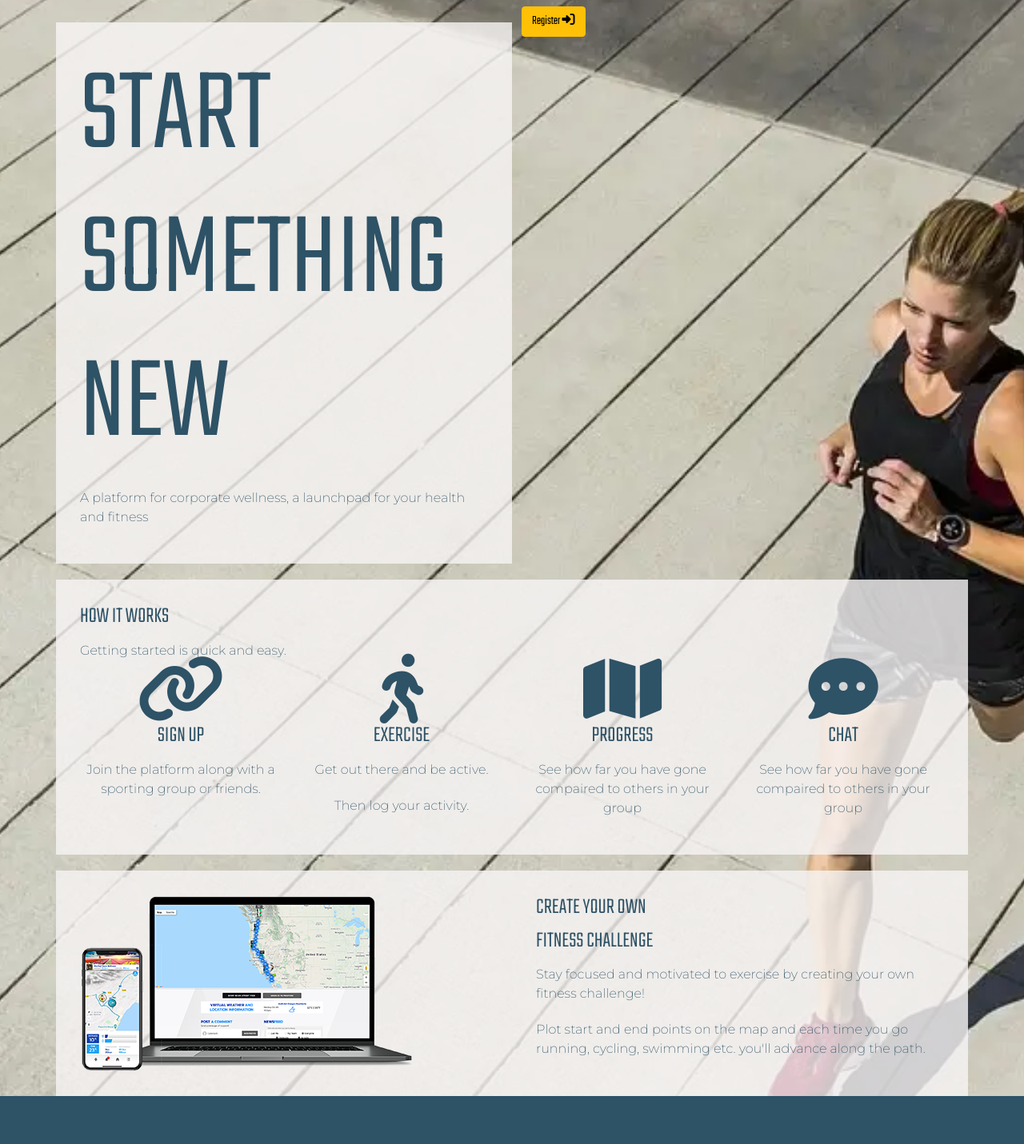
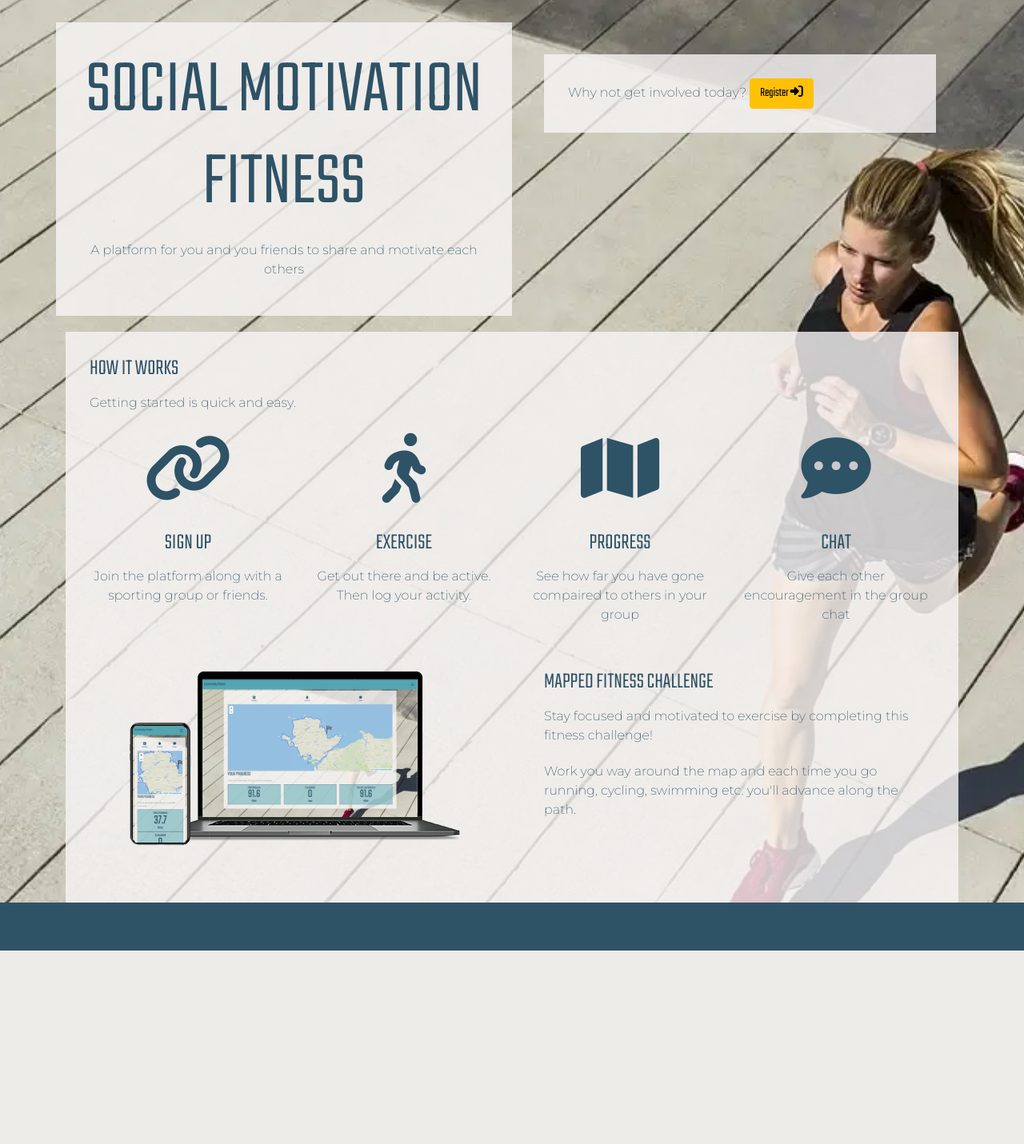
Before and after one commit to BarryBeics/Project-Three, a Flask app: page / in a window 1280 px wide. Shown: the part 72-1503 px from the top of the page at 80% size. After the commit the page ends 1261 px from the top, so only its background shows below. Run offline with Flask 2, Linux system fonts and the light colour scheme; some libraries are stand-ins or nearby versions.

Commit message:
Styling landing page

```diff
--- a/fitnesstracker/static/css/style.css
+++ b/fitnesstracker/static/css/style.css
@@ -173,7 +173,7 @@ a,
   width: 30px;
 }
 .intro h1 {
-  font-size: 150px;
+  font-size: 6em;
 }
 
   .footer {
@@ -215,6 +215,10 @@ a,
   padding: 20px;
 }
 
+img {
+  width: 60%;
+}
+
 }
 
 /* ------------- Media Queries  ----------- All Mobile & Nexus 7 Tablet */
@@ -237,9 +241,11 @@ a,
 
 .dashboard {
   font-size: 5.45em;
-  margin: -34px;
 }
 
+.block {
+  padding: 40px;
+}
 .center {
   display: block;
   margin-left: auto;
--- a/fitnesstracker/templates/public/landing_page.html
+++ b/fitnesstracker/templates/public/landing_page.html
@@ -3,13 +3,14 @@
 
 
 <div class="row">
-    <div class="col-12 col-md-6 intro main">
+  <div class="col-12 col-md-6 intro text-center main">
     <h1>
-                START SOMETHING NEW
+      SOCIAL MOTIVATION FITNESS
     </h1>
-            <p>A platform for corporate wellness, a launchpad for your health and fitness</p>
+    <p>A platform for you and you friends to share and motivate each others</p>
   </div>
-    <div class="col-12 col-md-6">
+  <div class="col-12 col-md-6 block">
+    <p class="main">Why not get involved today?
       <!-- register -->
       {% if session.user %}
 
@@ -17,13 +18,17 @@
       <a href="{{ url_for('register') }}" class="btn btn-warning">
         Register <i class="fa-solid fa-sign-in-alt" aria-hidden="true"></i></a>
       {% endif %}
+    </p>
+  </div>
+</div>
+<div class="main">
+  <div class="row">
+    <div class="col-12">
+      <h3>HOW IT WORKS</h3>
+      <p>Getting started is quick and easy.</p>
     </div>
   </div>
 
-<div class="row">
-<div class="col-12 main">
-    <h3>HOW IT WORKS</h3>
-    <p>Getting started is quick and easy.</p>
   <div class="row text-center">
 
     <div class="col-12 col-sm-6 col-md-3">
@@ -36,8 +41,7 @@
       <div>
         <div class="dashboard"> <i class="fa-solid fa-person-walking"></i></div>
         <h3>EXERCISE</h3>
-          <p>Get out there and be active.</p>
-          <p>Then log your activity.</p>
+        <p>Get out there and be active. Then log your activity.</p>
       </div>
     </div>
 
@@ -53,26 +57,25 @@
       <div>
         <div class="dashboard"> <i class="fas fa-comment-dots" aria-hidden="true"></i></div>
         <h3>CHAT</h3>
-          <p>See how far you have gone compaired to others in your group</p>
+        <p>Give each other encouragement in the group chat</p>
       </div>
     </div>
 
   </div>
+
+  <div class="row">
+    <div class="col-12 col-md-6 text-center  block">
+      <img src="{{ url_for('static', filename='images/comp-view.png') }}" alt="">
+    </div>
+    <div class="col-12 col-md-6  block">
+
+      <h3> MAPPED FITNESS CHALLENGE </h3>
+      <p> Stay focused and motivated to exercise by completing this fitness challenge!</p>
+
+      <p> Work you way around the map and each time you go running, cycling, swimming etc. you'll advance along the
+        path. </p>
+    </div>
   </div>
 </div>
 
-<div class="row">
-    <div class="col-12 col-md-6 main">
-            <img src="{{ url_for('static', filename='images/comp-view.png') }}" alt="">
-        </div>
-    <div class="col-12 col-md-6 main">
-       <h3> CREATE YOUR OWN </h3>
-       <h3> FITNESS CHALLENGE </h3>
-<p> Stay focused and motivated to exercise by creating your own fitness challenge!</p>
-
-<p> Plot start and end points on the map and each time you go running, cycling, swimming etc. you'll advance along the path. </p>
-    </div>
-</div>
-
-
 {% endblock %}
```
Also changed, not shown: fitnesstracker/templates/logged_in/profile.html (+20 -16 lines), fitnesstracker/static/images/comp-view.png. Lines whose indentation alone changed are shown as unchanged.
